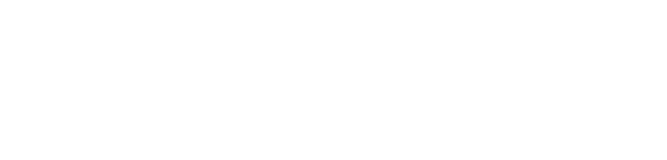
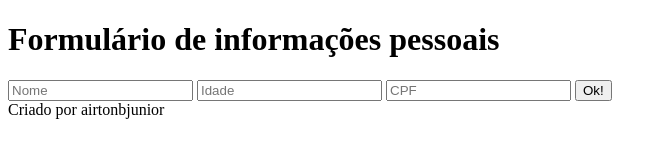
Before and after one commit to airtonbjunior/programacao_web_cc_a, a plain HTML site: page index.html in a window 1280 px wide. Shown: the whole page, without its empty margins (0-667 px from the left). Drawn offline with Linux system fonts and the light colour scheme.

Commit message:
Alteracoes no html e adição do css

```diff
--- a/index.html
+++ b/index.html
@@ -6,6 +6,11 @@
     <title>Programação WEB Turma A CC</title>
 </head>
 <body>
-
+    <h1>Formulário de informações pessoais</h1>
+    <input type="text" placeholder="Nome">
+    <input type="number" placeholder="Idade">
+    <input type="text" placeholder="CPF">
+    <button>Ok!</button>
+    <footer>Criado por airtonbjunior</footer>
 </body>
 </html>
```
Also changed, not shown: estilo.css (added).
